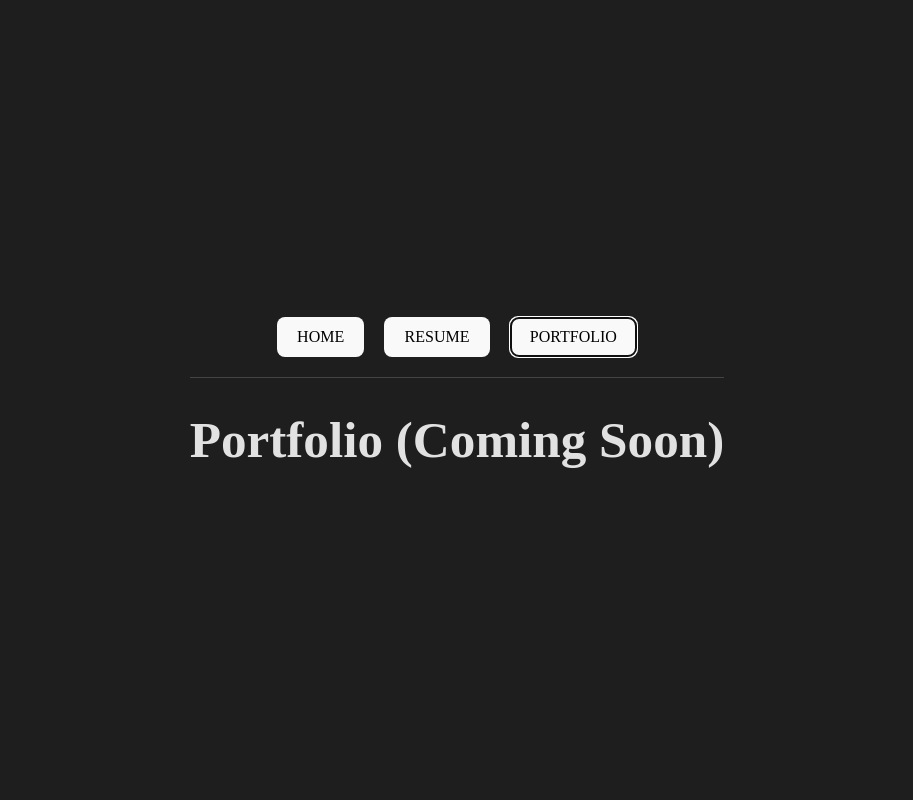
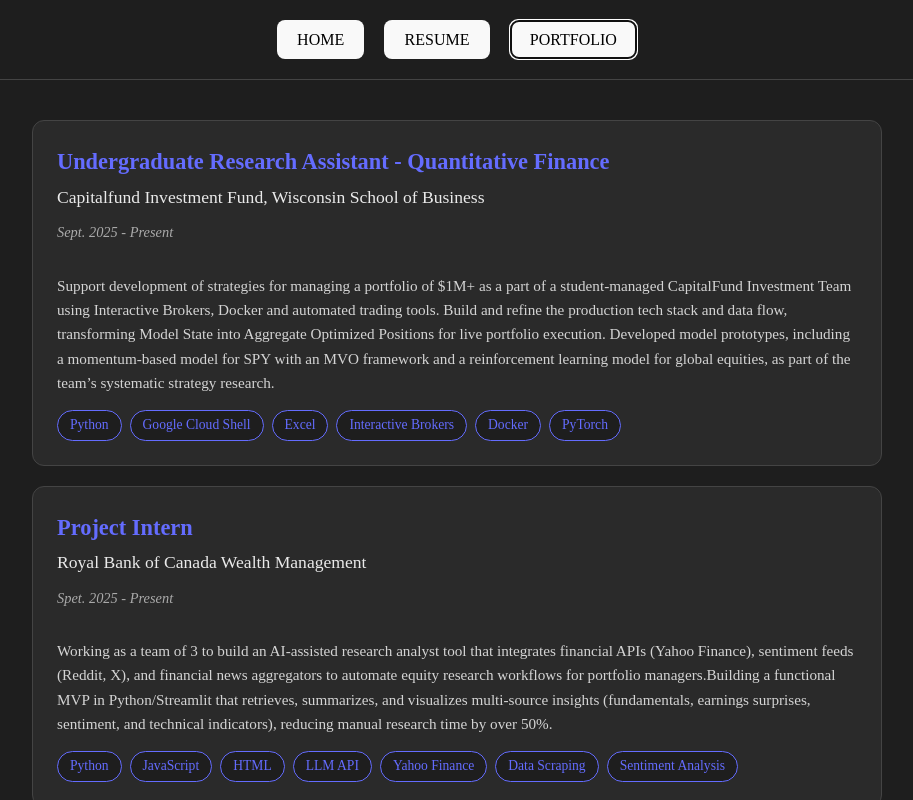
Before and after one commit to roshni-guha/my-website, a React (Vite) app: page / in a window 1280 px wide. Both pictures are taken after a click on the button "PORTFOLIO". Shown: the top 800 px of the page, without its empty margins (183-1096 px from the left). Built offline with nearby package versions, Linux system fonts and the light colour scheme.

Commit message:
Added scrollable experiences

```diff
--- a/src/home.jsx
+++ b/src/home.jsx
@@ -1,12 +1,20 @@
 import { useState } from 'react';
 import Resume from './resume.jsx';
+import Portfolio from './portfolio.jsx';
 
 function Home() {
   const [currentPage, setCurrentPage] = useState('home');
 
   return (
     <div>
-      <header>
+      <header style={{
+        position: 'fixed',
+        top: 0,
+        left: 0,
+        right: 0,
+        backgroundColor: '#1e1e1e',
+        zIndex: 1000
+      }}>
         <nav style={{ padding: '20px', borderBottom: '1px solid #444' }}>
           <button onClick={() => setCurrentPage('home')} style={{ marginRight: '20px' }}>
             HOME
@@ -20,9 +28,11 @@
         </nav>
       </header>
 
-      {currentPage === 'home' && <h1>Welcome to My Website</h1>}
-      {currentPage === 'resume' && <Resume />}
-      {currentPage === 'portfolio' && <h1>Portfolio (Coming Soon)</h1>}
+      <main style={{ marginTop: '80px' }}>
+        {currentPage === 'home' && <h1>Welcome to My Website</h1>}
+        {currentPage === 'resume' && <Resume />}
+        {currentPage === 'portfolio' && <Portfolio />}
+      </main>
     </div>
   );
 }
--- /dev/null
+++ b/src/portfolio.css
@@ -0,0 +1,122 @@
+.portfolio-container {
+  padding: 20px;
+  max-width: 1200px;
+  margin: 0 auto;
+  text-align: left;
+}
+
+.portfolio-container h1 {
+  text-align: center;
+  margin-bottom: 40px;
+  font-size: 2.5em;
+}
+
+.experiences-section {
+  margin-bottom: 40px;
+}
+
+.experiences-section h2 {
+  font-size: 1.8em;
+  margin-bottom: 20px;
+  color: rgba(255, 255, 255, 0.95);
+  border-bottom: 2px solid #646cff;
+  padding-bottom: 10px;
+}
+
+.experiences-scroll {
+  display: flex;
+  flex-direction: column;
+  gap: 20px;
+  padding: 20px 10px;
+}
+
+.experience-card {
+  width: 100%;
+  max-width: 800px;
+  margin: 0 auto;
+  background-color: #2a2a2a;
+  border: 1px solid #444;
+  border-radius: 12px;
+  padding: 24px;
+  transition: transform 0.3s ease, box-shadow 0.3s ease;
+}
+
+.experience-card:hover {
+  transform: translateY(-5px);
+  box-shadow: 0 8px 16px rgba(100, 108, 255, 0.2);
+  border-color: #646cff;
+}
+
+.experience-header {
+  margin-bottom: 10px;
+}
+
+.experience-header h3 {
+  margin: 0 0 5px 0;
+  font-size: 1.4em;
+  color: #646cff;
+}
+
+.company {
+  font-size: 1.1em;
+  font-weight: 500;
+  color: rgba(255, 255, 255, 0.9);
+}
+
+.period {
+  display: inline-block;
+  font-size: 0.9em;
+  color: rgba(255, 255, 255, 0.6);
+  margin-bottom: 15px;
+  font-style: italic;
+}
+
+.description {
+  line-height: 1.6;
+  color: rgba(255, 255, 255, 0.8);
+  margin: 15px 0;
+  font-size: 0.95em;
+}
+
+.technologies {
+  display: flex;
+  flex-wrap: wrap;
+  gap: 8px;
+  margin-top: 15px;
+}
+
+.tech-tag {
+  background-color: #1e1e1e;
+  border: 1px solid #646cff;
+  color: #646cff;
+  padding: 4px 12px;
+  border-radius: 16px;
+  font-size: 0.85em;
+  font-weight: 500;
+  transition: all 0.2s ease;
+}
+
+.tech-tag:hover {
+  background-color: #646cff;
+  color: #fff;
+}
+
+/* Responsive design */
+@media (max-width: 768px) {
+  .portfolio-container {
+    padding: 15px;
+  }
+
+  .experience-card {
+    max-width: 100%;
+    padding: 20px;
+  }
+
+  .portfolio-container h1 {
+    font-size: 2em;
+  }
+
+  .experiences-section h2 {
+    font-size: 1.5em;
+  }
+}
--- a/src/portfolio.jsx
+++ b/src/portfolio.jsx
@@ -0,0 +1,69 @@
+import './portfolio.css';
+
+function Portfolio() {
+  // Sample experiences data - you can replace with your actual experiences
+  const experiences = [
+    {
+      id: 1,
+      title: 'Undergraduate Research Assistant - Quantitative Finance',
+      company: 'Capitalfund Investment Fund, Wisconsin School of Business',
+      period: 'Sept. 2025 - Present',
+      description: 'Support development of strategies for managing a portfolio of $1M+ as a part of a student-managed CapitalFund Investment Team using Interactive Brokers, Docker and automated trading tools.\nBuild and refine the production tech stack and data flow, transforming Model State into Aggregate Optimized Positions for live portfolio execution. Developed model prototypes, including a momentum-based model for SPY with an MVO framework and a reinforcement learning model for global equities, as part of the team’s systematic strategy research.',
+      technologies: ['Python', 'Google Cloud Shell', 'Excel', 'Interactive Brokers', 'Docker', 'PyTorch']
+    },
+    {
+      id: 2,
+      title: 'Project Intern',
+      company: 'Royal Bank of Canada Wealth Management',
+      period: 'Spet. 2025 - Present',
+      description: 'Working as a team of 3 to build an AI-assisted research analyst tool that integrates financial APIs (Yahoo Finance), sentiment\nfeeds (Reddit, X), and financial news aggregators to automate equity research workflows for portfolio managers.Building a functional MVP in Python/Streamlit that retrieves, summarizes, and visualizes multi-source insights\n(fundamentals, earnings surprises, sentiment, and technical indicators), reducing manual research time by over 50%.',
+      technologies: ['Python', 'JavaScript', 'HTML', 'LLM API', 'Yahoo Finance', 'Data Scraping', 'Sentiment Analysis']
+    },
+    {
+      id: 3,
+      title: 'Peer Mentor',
+      company: 'University of Wisconsin - Madison',
+      period: 'June 2025 - Present',
+      description: 'Help 600+ students understand object-oriented programming, data structures, recursion, and algorithm complexity during office hours and support development of debugging skills during the development of complex weekly projects.Promoted after mentoring Programming I class over the summer, leading 4 labs and office hours for 45+ students with\nminimal programming experience in concepts such as control flow, data types, functions and debugging',
+      technologies: ['Mentoring', 'Teaching', 'Debugging', 'Algorithm Design', 'Data Structures']
+    },
+    // Add more experiences as needed
+    {
+      id: 4,
+      title: 'Summer Data Analyst Intern',
+      company: 'Al Khayat Contracting LLC, Dubai UAE',
+      period: 'July 2023 - July 2023',
+      description: 'Assisted senior analysts in compiling and interpreting payment, working capital, and tender data, improving reporting workflows and reducing turnaround times by ~20%, supported by SQL knowledge gained through prior training.',
+      technologies: ['Data Analysis', 'Excel', 'SQL', 'Data Visualization']
+    },
+  ];
+
+  return (
+    <div className="portfolio-container">
+
+      <section className="experiences-section">
+        <div className="experiences-scroll">
+          {experiences.map((experience) => (
+            <div key={experience.id} className="experience-card">
+              <div className="experience-header">
+                <h3>{experience.title}</h3>
+                <span className="company">{experience.company}</span>
+              </div>
+              <span className="period">{experience.period}</span>
+              <p className="description">{experience.description}</p>
+              <div className="technologies">
+                {experience.technologies.map((tech, index) => (
+                  <span key={index} className="tech-tag">
+                    {tech}
+                  </span>
+                ))}
+              </div>
+            </div>
+          ))}
+        </div>
+      </section>
+    </div>
+  );
+}
+
+export default Portfolio;
```
